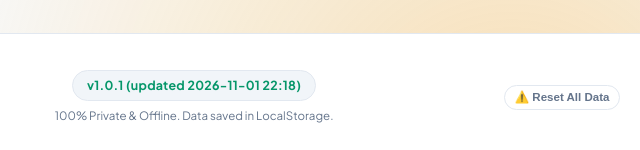
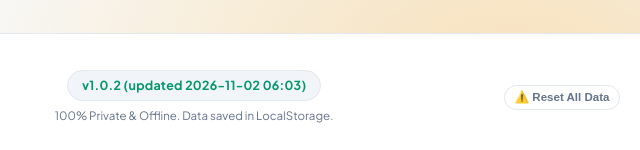
Before and after one commit to islamwell/nuralamal, a plain HTML site: page index.html in a window 1280 px wide. Shown: the part 4516-4666 px from the top of the page, 640-1280 px from the left. Drawn offline with Linux system fonts and the light colour scheme; a web font is replaced by a local one.

Commit message:
Update application to v1.0.2 (updated 2026-11-02 06:03): Prepare for GitHub publish and Cloudflare Pages deployment

```diff
--- a/app.js
+++ b/app.js
@@ -1,7 +1,7 @@
 // ============================================================================
 // NurAl-Amal (نور العمل) — 30 Days of Quranic Good Deeds & Habit Planner
 // Core Application Logic & Modern Web Interactions
-// Version 1.0.1 (updated 2026-11-01 22:18)
+// Version 1.0.2 (updated 2026-11-02 06:03)
 // ============================================================================
 
 (function() {
--- a/index.html
+++ b/index.html
@@ -576,7 +576,7 @@
 
       <div class="footer-center">
         <!-- Semantic version placeholder adhering strictly to system rules -->
-        <div class="footer-version" id="footerVersionBadge">v1.0.1 (updated 2026-11-01 22:18)</div>
+        <div class="footer-version" id="footerVersionBadge">v1.0.2 (updated 2026-11-02 06:03)</div>
         <div style="font-size: 0.72rem; color: var(--text-muted); margin-top: 0.35rem;">
           100% Private &amp; Offline. Data saved in LocalStorage.
         </div>
```
Also changed, not shown: 2 other files.
